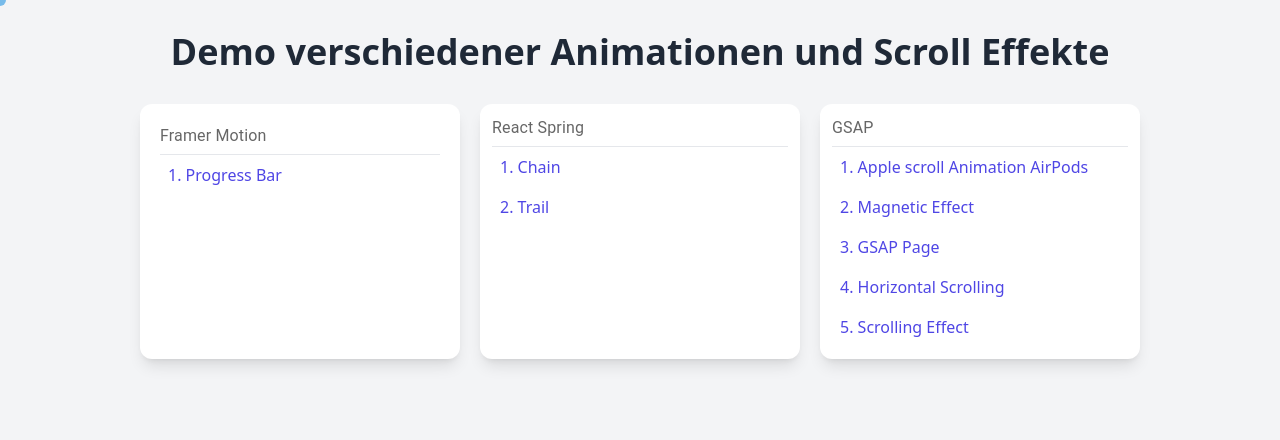
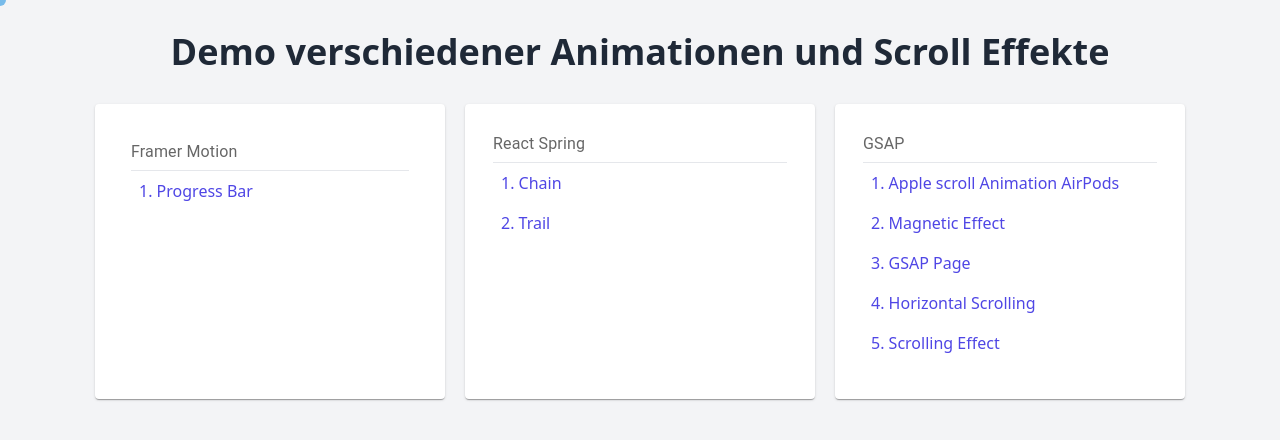
Before and after one commit to ygorluiz/GSAP-Animations, a Next.js app: page / in a window 1280 px wide. Shown: the top 440 px of the page. Built offline with nearby package versions, Linux system fonts and the light colour scheme.

Commit message:
remove tailwind material

```diff
--- a/app/page.tsx
+++ b/app/page.tsx
@@ -2,15 +2,11 @@
 
 import { NextPage } from 'next'
 import { framerData, gsapData, springData } from '@/app/data'
-import { Container, Content, CustomCard, Link } from '@/styles/styles'
+import { Container, Content, CustomCard } from '@/styles/styles'
 import React from 'react'
 import Cursor from '@/components/Cursor/Cursor'
 import CardContent from '@mui/material/CardContent'
 import Typography from '@mui/material/Typography'
-import {
-	Card,
-	CardBody,
-} from "@material-tailwind/react";
 
 const Home: NextPage = () => {
 	return (
@@ -20,8 +16,8 @@ const Home: NextPage = () => {
 				Demo verschiedener Animationen und Scroll Effekte
 			</h1>
 			<div className="flex justify-center gap-5">
-			<Card className="w-80 bg-white p-5 rounded-xl shadow-lg">
-				<CardBody>
+			<CustomCard className="w-80 bg-white p-5 rounded-xl shadow-lg">
+				<CardContent>
 					<Typography sx={{ fontSize: 16 }} color="text.secondary" gutterBottom>
 						Framer Motion
 					</Typography>
@@ -33,10 +29,10 @@ const Home: NextPage = () => {
 							</a>
 						))}
 					</Content>
-				</CardBody>
-			</Card>
-			<Card  className="w-80 bg-white p-3 rounded-xl shadow-lg">
-				<CardBody>
+				</CardContent>
+			</CustomCard>
+			<CustomCard  className="w-80 bg-white p-3 rounded-xl shadow-lg">
+				<CardContent>
 					<Typography sx={{ fontSize: 16 }} color="text.secondary" gutterBottom>
 						React Spring
 					</Typography>
@@ -48,10 +44,10 @@ const Home: NextPage = () => {
 							</a>
 						))}
 					</Content>
-				</CardBody>
-			</Card>
-			<Card className="w-80 bg-white p-3 rounded-xl shadow-lg">
-				<CardBody>
+				</CardContent>
+			</CustomCard>
+			<CustomCard className="w-80 bg-white p-3 rounded-xl shadow-lg">
+				<CardContent>
 					<Typography sx={{ fontSize: 16 }} color="text.secondary" gutterBottom>
 						GSAP
 					</Typography>
@@ -63,8 +59,8 @@ const Home: NextPage = () => {
 							</a>
 						))}
 					</Content>
-				</CardBody>
-			</Card>
+				</CardContent>
+			</CustomCard>
 			</div>
 		</Container>
 	)
--- a/package.json
+++ b/package.json
@@ -12,7 +12,6 @@
     "@emotion/react": "^11.10.5",
     "@emotion/styled": "11.10.6",
     "@gsap/shockingly": "^3.12.2",
-    "@material-tailwind/react": "^2.1.4",
     "@mui/icons-material": "5.11.16",
     "@mui/material": "5.11.14",
     "@mui/styles": "5.13.2",
--- a/styles/styles.ts
+++ b/styles/styles.ts
@@ -7,12 +7,5 @@ export const CustomCard = styled(Card)`
 	display: flex;
 	flex-direction: column;
 	width: 350px;
-	margin: 20px;
 `
 export const Content = styled(Grid)``
-
-export const Link = styled.a`
-	width: 100%;
-	color: #9756dcff;
-	padding: 5px;
-`
```
Also changed, not shown: 1 other file (tests, documents, lock files or other folders).
